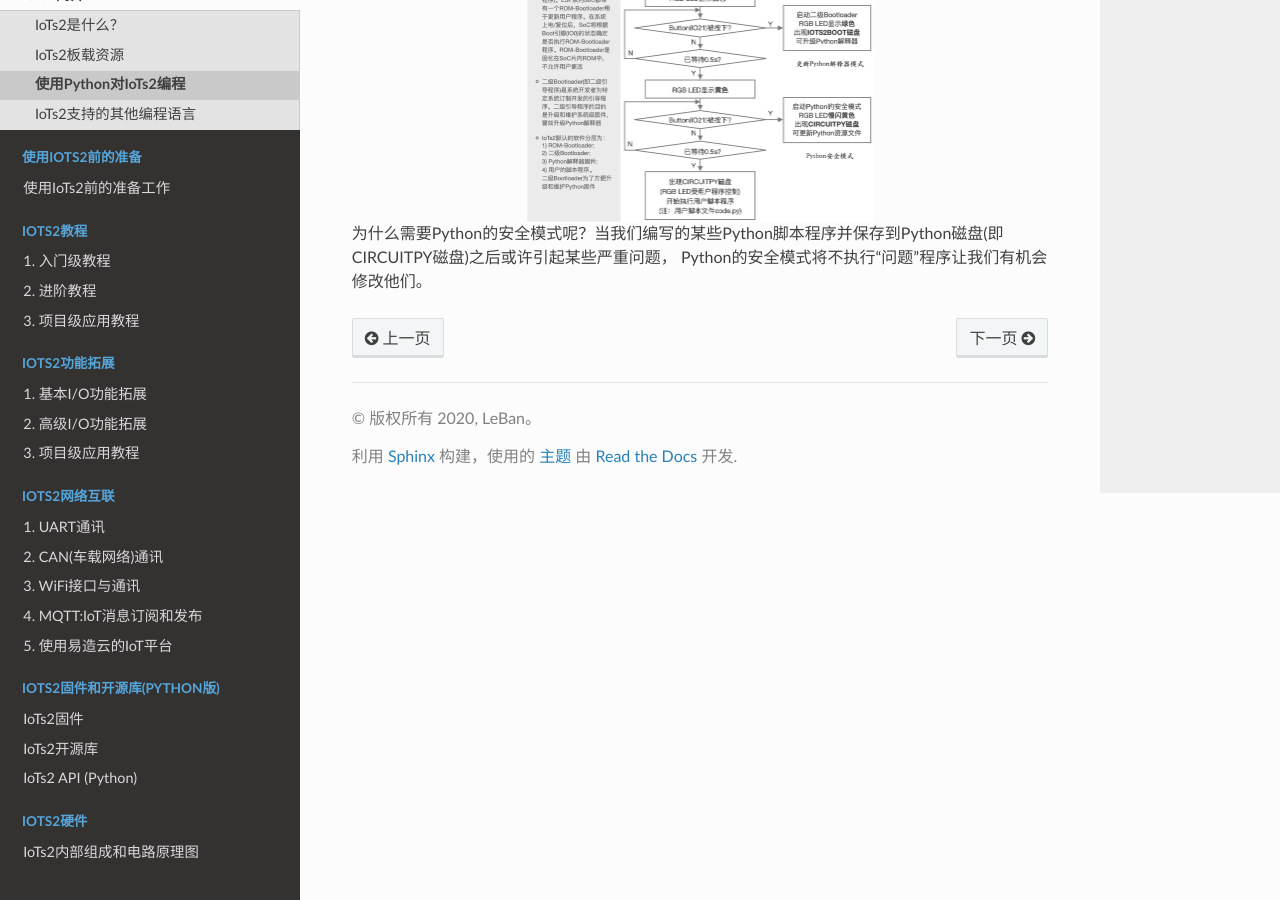
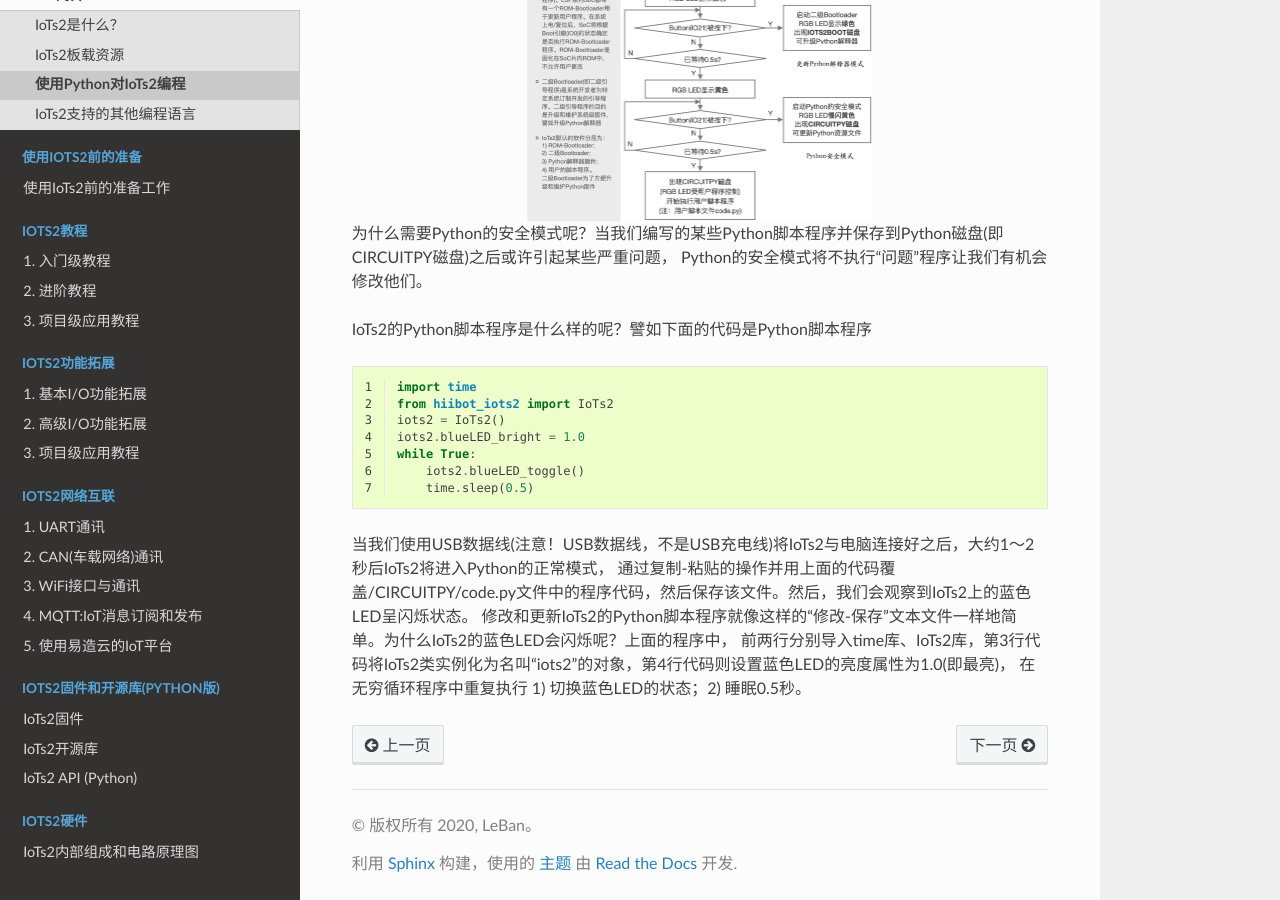
Before and after one commit to BradChan/Python4IoTs2, a Sphinx documentation site: the page built from source/iots2_intro/useitwithpython.rst, in a window 1280 px wide and 900 px high, scrolled down 1242 px. Built offline with Sphinx 7.4.7 and the Read the Docs theme 2.0.0, drawn with Linux system fonts in a browser that asks for light colours; pages that are not in the unit, such as notebooks, are missing from menus.

Commit message:
update ch1

```diff
--- a/source/iots2_intro/useitwithpython.rst
+++ b/source/iots2_intro/useitwithpython.rst
@@ -35,3 +35,22 @@ BootLoader模式(可更新Python解释器固件)、Python的正常模式(立即
 
 为什么需要Python的安全模式呢？当我们编写的某些Python脚本程序并保存到Python磁盘(即CIRCUITPY磁盘)之后或许引起某些严重问题，
 Python的安全模式将不执行“问题”程序让我们有机会修改他们。
+
+IoTs2的Python脚本程序是什么样的呢？譬如下面的代码是Python脚本程序
+
+.. code-block::  python
+  :linenos:
+
+  import time
+  from hiibot_iots2 import IoTs2
+  iots2 = IoTs2()
+  iots2.blueLED_bright = 1.0
+  while True:
+      iots2.blueLED_toggle()
+      time.sleep(0.5)
+
+当我们使用USB数据线(注意！USB数据线，不是USB充电线)将IoTs2与电脑连接好之后，大约1～2秒后IoTs2将进入Python的正常模式，
+通过复制-粘贴的操作并用上面的代码覆盖/CIRCUITPY/code.py文件中的程序代码，然后保存该文件。然后，我们会观察到IoTs2上的蓝色LED呈闪烁状态。
+修改和更新IoTs2的Python脚本程序就像这样的“修改-保存”文本文件一样地简单。为什么IoTs2的蓝色LED会闪烁呢？上面的程序中，
+前两行分别导入time库、IoTs2库，第3行代码将IoTs2类实例化为名叫“iots2”的对象，第4行代码则设置蓝色LED的亮度属性为1.0(即最亮)，
+在无穷循环程序中重复执行 1) 切换蓝色LED的状态；2) 睡眠0.5秒。
```
Also changed, not shown: source/iots2_intro/otherlanguage_support.rst (+14 -1 lines).
